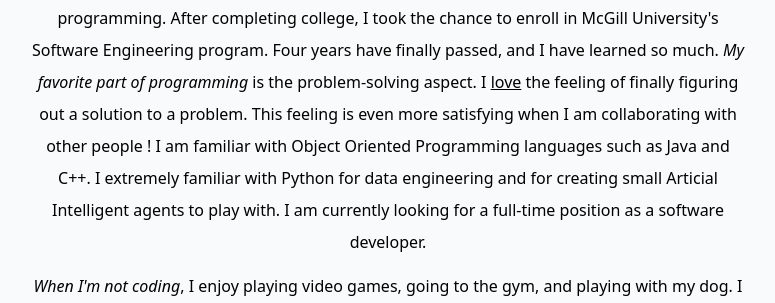
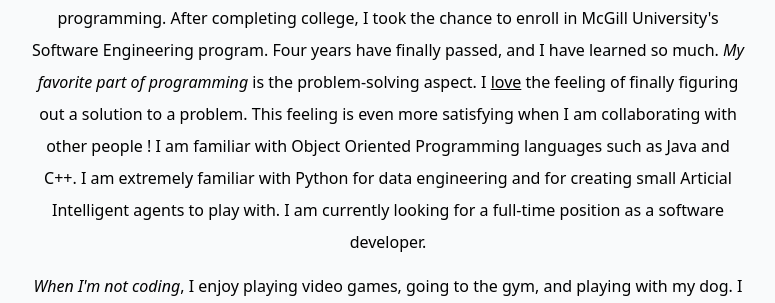
Before and after one commit to Danh4160/my_portfolio, a Next.js app: page / in a window 1280 px wide. Shown: the part 920-1223 px from the top of the page, without its empty margins (252-1027 px from the left). Built offline with nearby package versions, Linux system fonts and the light colour scheme.

Commit message:
syntax format

```diff
--- a/components/about.tsx
+++ b/components/about.tsx
@@ -41,7 +41,7 @@ export function About() {
           <span className="underline">love</span> the feeling of finally figuring out a solution to a problem.
           This feeling is even more satisfying when I am{" "}
           <span className="font-medium">collaborating</span> with other people !{" "}
-          <span>I am familiar with <span className="font-medium">Object Oriented Programming languages</span> such as <span className="font-medium">Java and C++</span>. I extremely familiar with
+          <span>I am familiar with <span className="font-medium">Object Oriented Programming languages</span> such as <span className="font-medium">Java and C++</span>. I am extremely familiar with
             <span className="font-medium"> Python</span> for data engineering and for creating small Articial Intelligent agents to play with.
             <span> I am currently looking for a full-time position as a <span className="font-medium">software developer.</span>
             </span>
```
